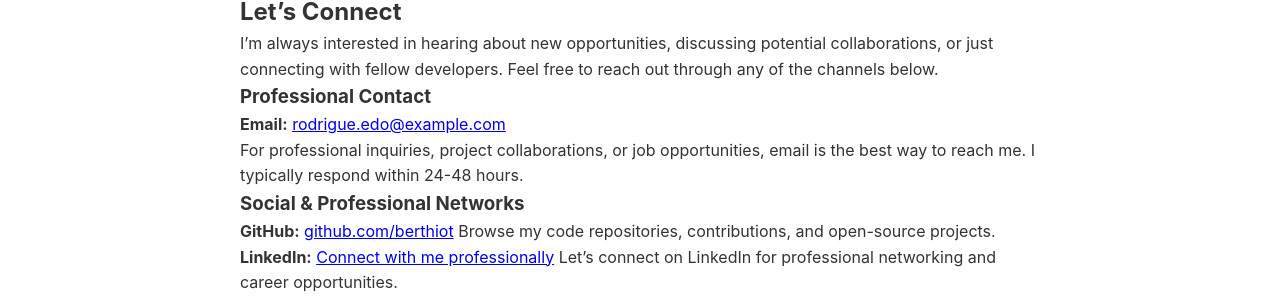
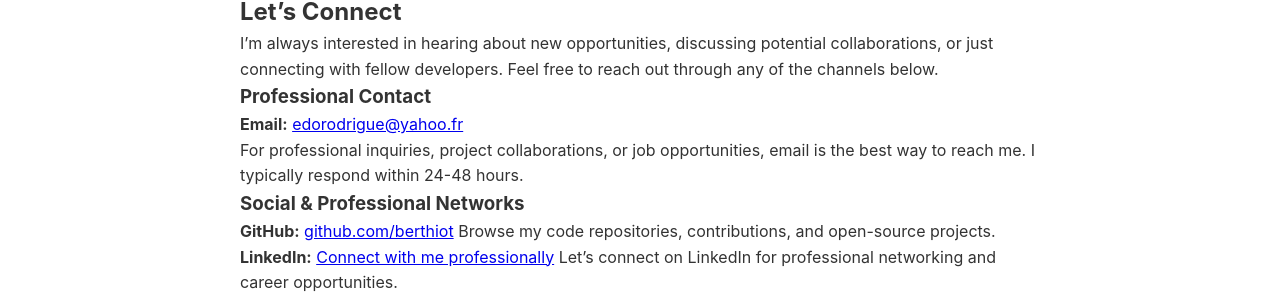
Before and after one commit to berthiot/rodrigueedo, a Jekyll site: the page built from contact.md, in a window 1280 px wide and 900 px high. Shown: the part 295-594 px from the top of the window. Built offline with Jekyll 4.4.1, drawn with Linux system fonts in a browser that asks for light colours.

Commit message:
Update email address and LinkedIn link in contact information

```diff
--- a/_config.yml
+++ b/_config.yml
@@ -1,5 +1,5 @@
 title: Rodrigue Edo - Professional Portfolio
-email: rodrigue.edo@example.com
+email: edorodrigue@yahoo.fr
 description: >-
   Professional portfolio showcasing my projects, skills, and experience.
 baseurl: "/rodrigueedo"
--- a/contact.md
+++ b/contact.md
@@ -20,7 +20,7 @@
 **GitHub:** [github.com/{{ site.github_username }}](https://github.com/{{ site.github_username }})
 Browse my code repositories, contributions, and open-source projects.
 
-**LinkedIn:** [Connect with me professionally](#)
+**LinkedIn:** [Connect with me professionally](www.linkedin.com/in/rodrigue-edo-858a0267)
 Let's connect on LinkedIn for professional networking and career opportunities.
 
 **Twitter:** [Follow me for tech updates](#)
```
